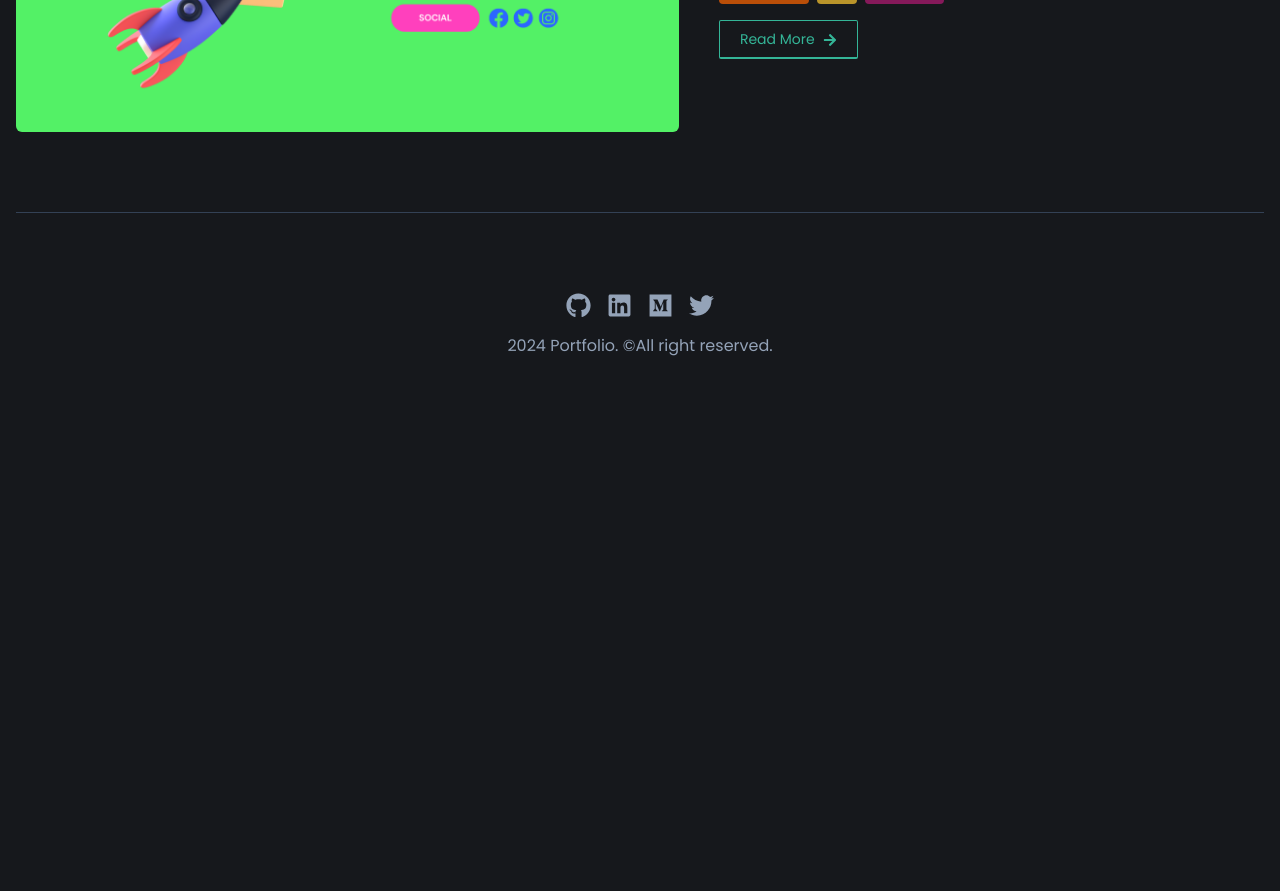
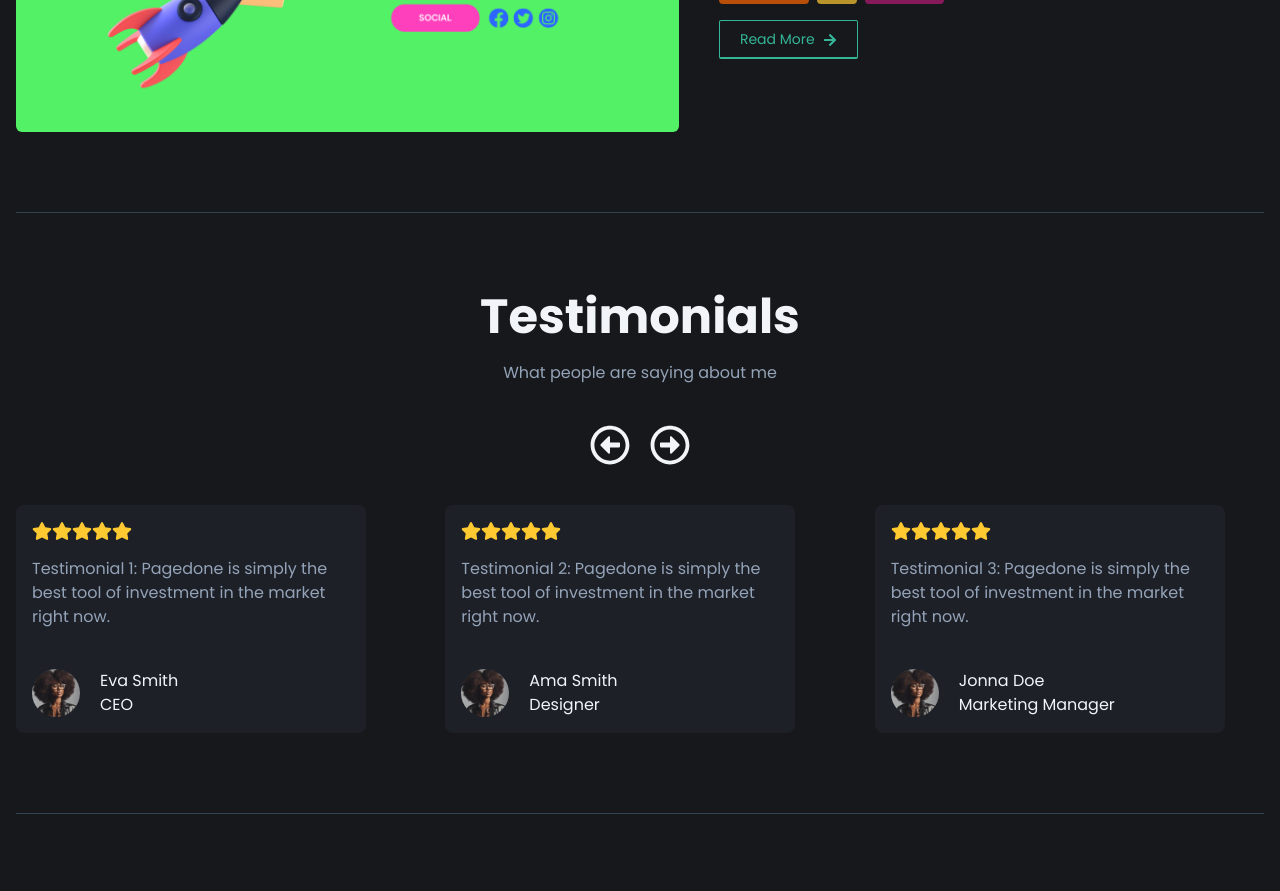
Before and after one commit to Josephine19001/PortfolioBlog, a React (Vite) app: page / in a window 1280 px wide. Shown: the part 2940-3831 px from the top of the page. Before the commit the page ends 3298 px from the top, so only its background shows below. Built offline with nearby package versions, Linux system fonts and the light colour scheme.

Commit message:
Testimonial section

```diff
--- a/package.json
+++ b/package.json
@@ -13,7 +13,8 @@
     "react": "^18.2.0",
     "react-dom": "^18.2.0",
     "react-icons": "^5.2.1",
-    "react-router-dom": "^6.23.1"
+    "react-router-dom": "^6.23.1",
+    "swiper": "^11.1.3"
   },
   "devDependencies": {
     "@types/react": "^18.2.66",
--- a/src/components/home/blogs/index.jsx
+++ b/src/components/home/blogs/index.jsx
@@ -13,6 +13,7 @@ const Blogs = () => {
           tags={blog.tags}
           summary={blog.summary}
           index={index}
+          key={index}
         />
       ))}
     </div>
--- a/src/components/home/projects/FilterTags.jsx
+++ b/src/components/home/projects/FilterTags.jsx
@@ -18,6 +18,7 @@ const FilterTags = ({ activeTag, onTagClick }) => {
         px-4 py-2 rounded-sm cursor-pointer hover:bg-secondary
       `}
           onClick={() => onTagClick(tag.key)}
+          key={tag.key}
         >
           <span>{tag.label}</span>
         </div>
--- a/src/components/home/projects/Tag.jsx
+++ b/src/components/home/projects/Tag.jsx
@@ -15,12 +15,12 @@ const Tag = ({ icon, label, bgColor, color }) => {
 };
 
 export const FrontendTag = (
-  <Tag icon={FaCode} bgColor="bg-gray" label="Frontend" />
+  <Tag icon={<FaCode />} bgColor="bg-gray" label="Frontend" />
 );
 
 export const BackendTag = (
   <Tag
-    icon={FaCodepen}
+    icon={<FaCodepen />}
     bgColor="bg-yellow"
     color="text-black"
     label="Backend"
@@ -28,7 +28,7 @@ export const BackendTag = (
 );
 
 export const FullstackTag = (
-  <Tag icon={FaCode} bgColor="bg-pink" label="Fullstack" />
+  <Tag icon={<FaCode />} bgColor="bg-pink" label="Fullstack" />
 );
 
 export default Tag;
--- /dev/null
+++ b/src/components/home/testimonials/TestimonialItem.jsx
@@ -0,0 +1,36 @@
+import React from 'react';
+import { FaStar } from 'react-icons/fa';
+
+const Stars = () => {
+  return (
+    <div className="flex">
+      <FaStar className="text-yellow" size={20} />
+      <FaStar className="text-yellow" size={20} />
+      <FaStar className="text-yellow" size={20} />
+      <FaStar className="text-yellow" size={20} />
+      <FaStar className="text-yellow" size={20} />
+    </div>
+  );
+};
+
+const TestimonialItem = ({ message, image, name, title }) => {
+  return (
+    <div className="bg-darkBlue p-4 rounded-lg flex flex-col gap-2 w-full md:w-[350px]">
+      <Stars />
+      <p className="mt-2">{message}</p>
+      <div className="flex gap-5 items-center mt-8">
+        <img
+          src={image}
+          alt={`Testimonial picture of ${name}`}
+          className="w-12 h-12 rounded-full"
+        />
+        <div>
+          <h5>{name}</h5>
+          <span>{title}</span>
+        </div>
+      </div>
+    </div>
+  );
+};
+
+export default TestimonialItem;
--- /dev/null
+++ b/src/components/home/testimonials/index.jsx
@@ -0,0 +1,81 @@
+import React from 'react';
+import {
+  FaRegArrowAltCircleLeft,
+  FaRegArrowAltCircleRight
+} from 'react-icons/fa';
+import SwiperCore from 'swiper';
+import { Swiper, SwiperSlide } from 'swiper/react';
+
+import 'swiper/css';
+import { Navigation } from 'swiper/modules';
+
+import { SectionLayout } from '../../shared/Layout';
+import TestimonialItem from './TestimonialItem';
+import { testimonials } from './testimonies';
+
+SwiperCore.use([Navigation]);
+
+const Testimonials = () => {
+  return (
+    <div className="w-full">
+      <div className="flex md:justify-center gap-5 mb-10 cursor-pointer">
+        <FaRegArrowAltCircleLeft
+          className="hover:text-secondary arrow-left"
+          size={40}
+        />
+        <FaRegArrowAltCircleRight
+          className="hover:text-secondary arrow-right"
+          size={40}
+        />
+      </div>
+
+      <Swiper
+        slidesPerView={1}
+        spaceBetween={20}
+        navigation={{ prevEl: '.arrow-left', nextEl: '.arrow-right' }}
+        effect="fade"
+        fadeEffect={{ crossFade: true }}
+        speed={1000}
+        breakpoints={{
+          640: {
+            slidesPerView: 1,
+            spaceBetween: 20
+          },
+          768: {
+            slidesPerView: 2,
+            spaceBetween: 30
+          },
+          1024: {
+            slidesPerView: 3,
+            spaceBetween: 40
+          }
+        }}
+      >
+        <div className="flex gap-4">
+          {testimonials.map((testimonial, index) => (
+            <SwiperSlide key={index}>
+              <TestimonialItem
+                message={testimonial.message}
+                name={testimonial.name}
+                title={testimonial.title}
+                image={testimonial.image}
+              />
+            </SwiperSlide>
+          ))}
+        </div>
+      </Swiper>
+    </div>
+  );
+};
+
+const TestimonialsSection = () => {
+  return (
+    <SectionLayout
+      title="Testimonials"
+      subTitle="What people are saying about me"
+      children={<Testimonials />}
+    />
+  );
+};
+
+export default TestimonialsSection;
--- /dev/null
+++ b/src/components/home/testimonials/testimonies.js
@@ -0,0 +1,44 @@
+import profileImage from '../../../assets/profile.jpg';
+
+export const testimonials = [
+  {
+    id: 1,
+    message:
+      'Testimonial 1: Pagedone is simply the best tool of investment in the market right now.',
+    name: 'Eva Smith',
+    title: 'CEO',
+    image: profileImage
+  },
+  {
+    id: 2,
+    message:
+      'Testimonial 2: Pagedone is simply the best tool of investment in the market right now.',
+    name: 'Ama Smith',
+    title: 'Designer',
+    image: profileImage
+  },
+  {
+    id: 3,
+    message:
+      'Testimonial 3: Pagedone is simply the best tool of investment in the market right now.',
+    name: 'Jonna Doe',
+    title: 'Marketing Manager',
+    image: profileImage
+  },
+  {
+    id: 4,
+    message:
+      'Testimonial 4: Pagedone is simply the best tool of investment in the market right now.',
+    name: 'Jane Doe',
+    title: 'Marketing Manager',
+    image: profileImage
+  },
+  {
+    id: 5,
+    message:
+      'Testimonial 5: Pagedone is simply the best tool of investment in the market right now.',
+    name: 'Holly Doe',
+    title: 'Marketing Manager',
+    image: profileImage
+  }
+];
--- a/src/routes/root.jsx
+++ b/src/routes/root.jsx
@@ -2,6 +2,7 @@ import Layout from '../components/shared/Layout';
 import HeroSection from '../components/home/HeroSection';
 import ProjectSection from '../components/home/projects';
 import BlogsSection from '../components/home/blogs';
+import TestimonialsSection from '../components/home/testimonials';
 
 const Home = () => {
   return (
@@ -9,6 +10,7 @@ const Home = () => {
       <HeroSection />
       <ProjectSection />
       <BlogsSection />
+      <TestimonialsSection />
     </Layout>
   );
 };
```
Also changed, not shown: 1 other file (tests, documents, lock files or other folders).
